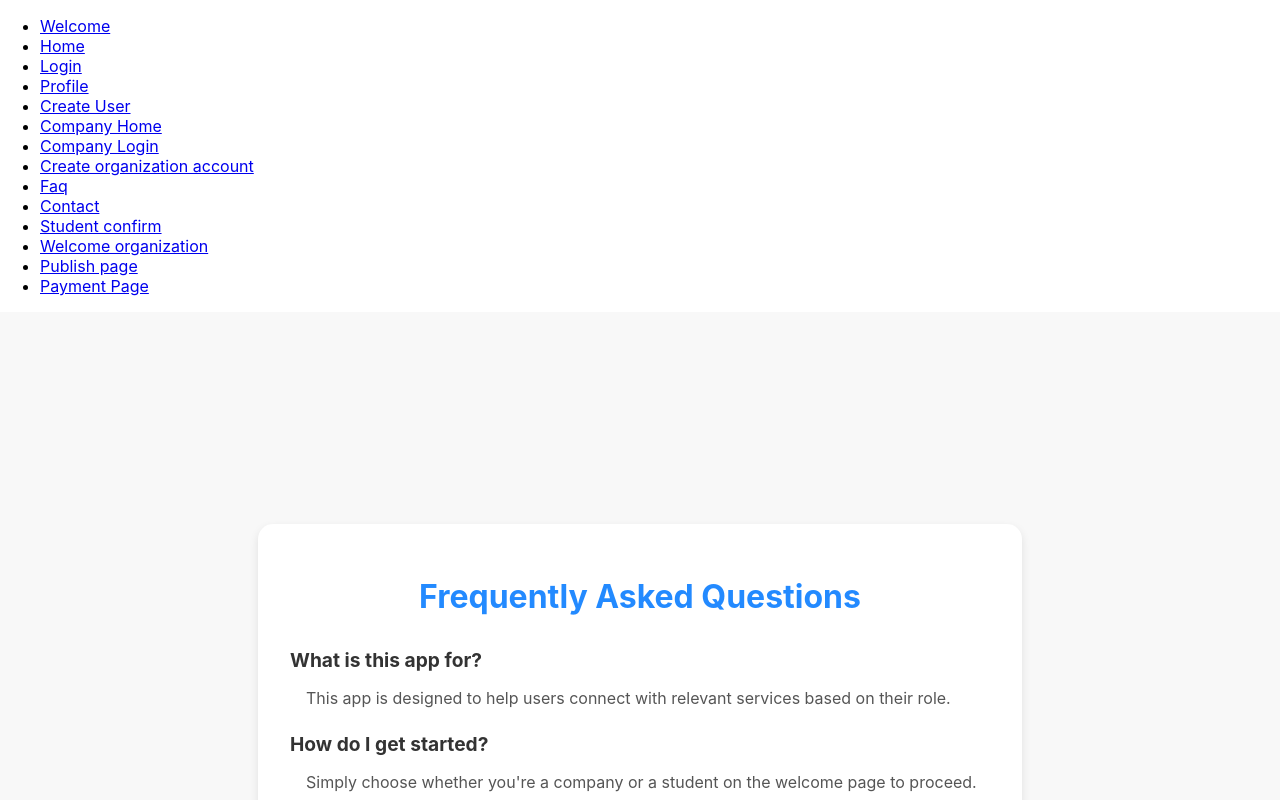
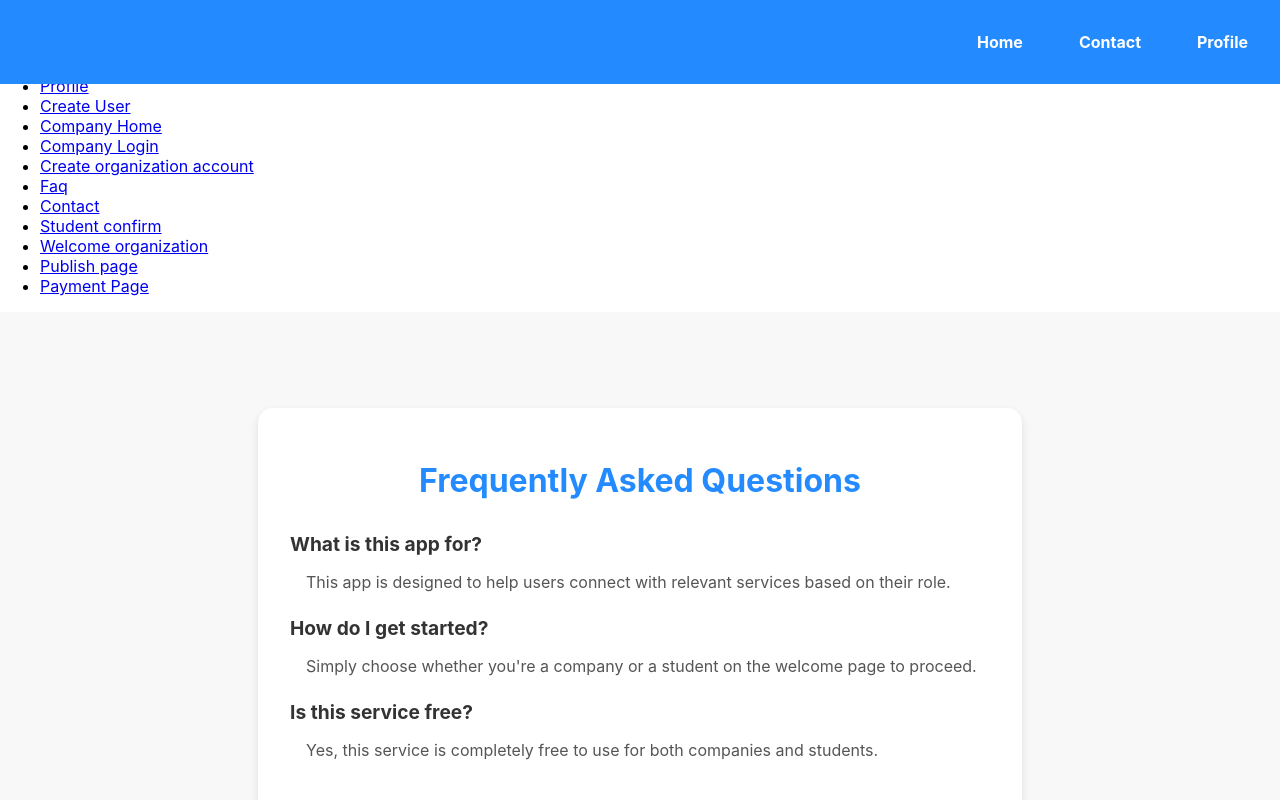
Before and after one commit to Sarmad094/eventure-app2000, a React (Create React App) app: page /FaqPage in a window 1280 px wide. Shown: the top 800 px of the page. Built offline with nearby package versions, Linux system fonts and the light colour scheme.

Commit message:
Faq endring

```diff
--- a/src/Components/FaqPage.jsx
+++ b/src/Components/FaqPage.jsx
@@ -3,6 +3,17 @@ import "../Styles/FaqPage.css";
 
 export default function FaqPage() {
   return (
+    <>
+      <header className="header">
+        <nav className="nav">
+          <ul className="nav-links">
+            <li><a href="#home" onClick={(e) => { e.preventDefault(); window.location.href = '/home/1'; }}>Home</a></li>
+            <li><a href="#contact" onClick={(e) => { e.preventDefault(); window.location.href = '/contact'; }}>Contact</a></li>
+            <li><a href="#profile" onClick={(e) => { e.preventDefault(); window.location.href = '/profile'; }}>Profile</a></li>
+          </ul>
+        </nav>
+      </header>
+
       <div className="faq-container">
         <div className="faq-card">
           <h1 className="faq-title">Frequently Asked Questions</h1>
@@ -20,5 +31,6 @@ export default function FaqPage() {
           </div>
         </div>
       </div>
+    </>
   );
 }
--- a/src/Styles/FaqPage.css
+++ b/src/Styles/FaqPage.css
@@ -1,11 +1,44 @@
-/* FaqPage.css */
+/* HEADER STIL */
+.header {
+  background-color: #238aff;
+  padding: 1rem;
+  display: flex;
+  justify-content: flex-end;
+  align-items: center;
+  color: white;
+  position: fixed;
+  top: 0;
+  left: 0;
+  width: 100%;
+  z-index: 100;
+}
+
+.nav-links {
+  list-style: none;
+  display: flex;
+  gap: 1.5rem;
+  margin-right: 2rem;
+}
+
+.nav a {
+  text-decoration: none;
+  color: white;
+  font-weight: bold;
+  transition: color 0.3s ease;
+}
+
+.nav a:hover {
+  color: #f0f0f0;
+}
+
+/* FAQ INNHOLD */
 .faq-container {
   display: flex;
   justify-content: center;
-    align-items: center;
-    height: 100vh;
+  align-items: flex-start;
   background-color: #f8f8f8;
-    padding: 1rem;
+  padding: 6rem 1rem 2rem; /* 6rem top for header spacing */
+  min-height: 100vh;
 }
 
 .faq-card {
```
Lines whose indentation alone changed are shown as unchanged.
